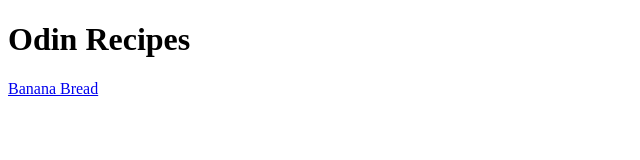
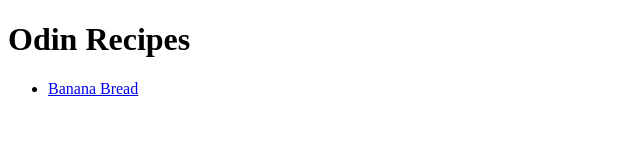
Before and after one commit to Eliott01/odin-recipes, a plain HTML site: page index.html in a window 1280 px wide. Shown: the full height of the page, 0-640 px from the left. Drawn offline with Linux system fonts and the light colour scheme.

Commit message:
Layout changed to list format

```diff
--- a/index.html
+++ b/index.html
@@ -8,7 +8,10 @@
     <body>
         <h1>Odin Recipes</h1>
         <p>
-            <a href="recipes/banana-b.html">Banana Bread </a>
+            <ul>
+                <li><a href="recipes/banana-b.html">Banana Bread </a></li>
+                <!--Add <li> and recipe link-->
+            </ul>
         </p>
     </body>
 </html>
```
